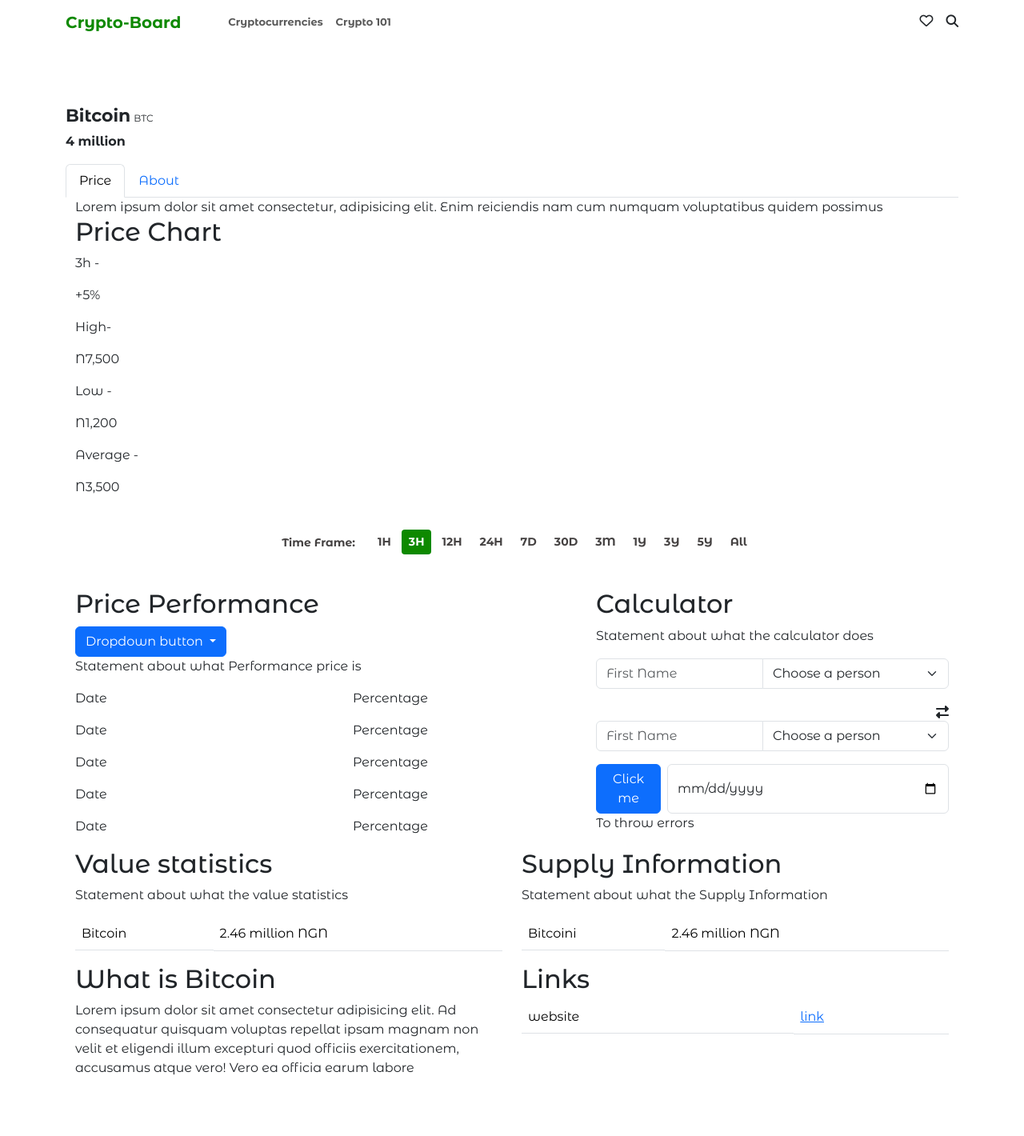
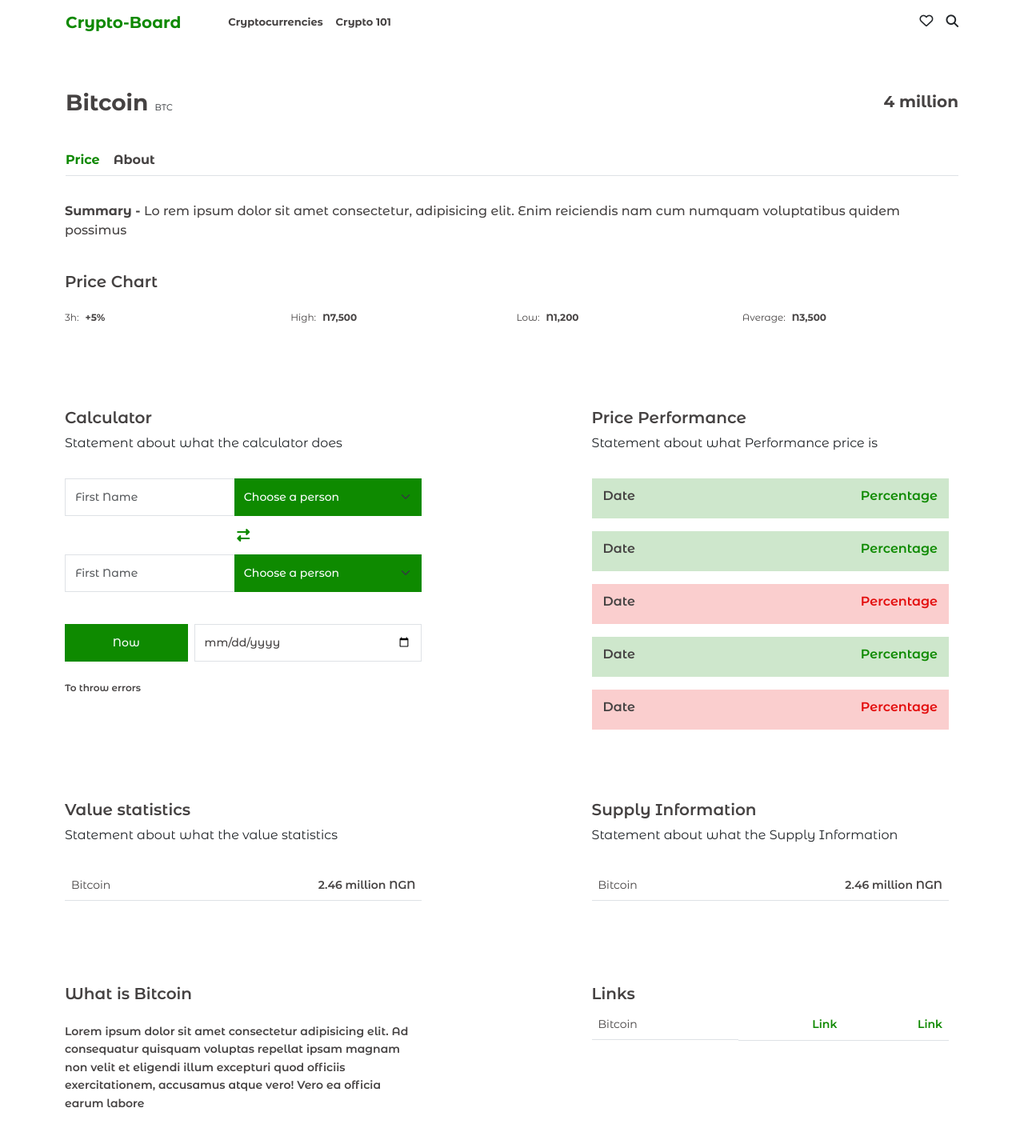
Before and after one commit to Randoski/Crypto-Board, a Vue app: page /coin in a window 1280 px wide. Shown: the top 1420 px of the page at 80% size. Before the commit the page ends 1363 px from the top, so only its background shows below. Built offline with nearby package versions, Linux system fonts and the light colour scheme.

Commit message:
Design cont

```diff
--- a/src/components/Gainers.vue
+++ b/src/components/Gainers.vue
@@ -1,8 +1,8 @@
 <template>
   <div>
     <!--All Gainers Heading -->
-    <h2 class="section-header">All Gainers</h2>
-    <!-- Description about the coinr  -->
+    <h2 class="section-header">Top Gainers</h2>
+    <!-- Description about the coin  -->
     <p class="section-text">
       All Gainers description All Gainers description All Gainers description
     </p>
@@ -24,7 +24,7 @@
           <td class="d-flex align-items-center">
             <!-- Crypto Name -->
             Bitcoin
-            <!-- Crypto Abbrevation -->
+            <!-- Crypto Abbreviation -->
             <span class="abbr">BTC</span>
           </td>
 
@@ -40,7 +40,7 @@
           <td class="d-flex align-items-center">
             <!-- Crypto Name -->
             Bitcoin
-            <!-- Crypto Abbrevation -->
+            <!-- Crypto Abbreviation -->
             <span class="abbr">BTC</span>
           </td>
 
@@ -56,7 +56,7 @@
           <td class="d-flex align-items-center">
             <!-- Crypto Name -->
             Bitcoin
-            <!-- Crypto Abbrevation -->
+            <!-- Crypto Abbreviation -->
             <span class="abbr">BTC</span>
           </td>
 
@@ -72,7 +72,7 @@
           <td class="d-flex align-items-center">
             <!-- Crypto Name -->
             Bitcoin
-            <!-- Crypto Abbrevation -->
+            <!-- Crypto Abbreviation -->
             <span class="abbr">BTC</span>
           </td>
 
@@ -88,7 +88,7 @@
           <td class="d-flex align-items-center">
             <!-- Crypto Name -->
             Bitcoin
-            <!-- Crypto Abbrevation -->
+            <!-- Crypto Abbreviation -->
             <span class="abbr">BTC</span>
           </td>
 
--- a/src/components/Price.vue
+++ b/src/components/Price.vue
@@ -2,36 +2,39 @@
   <div>
     <!-- Price Heading -->
     <section>
-      <div class="summary">
-        Lorem ipsum dolor sit amet consectetur, adipisicing elit. Enim reiciendis nam cum
+      <p class="summary">
+        <span>Summary - </span>
+        Lo rem ipsum dolor sit amet consectetur, adipisicing elit. Enim reiciendis nam cum
         numquam voluptatibus quidem possimus
-      </div>
+      </p>
 
       <!-- Price Chart -->
       <div class="chart-heading">
-        <h2>Price Chart</h2>
+        <h2 class="price-page-heading">Price Chart</h2>
         <!-- Percentage Increase or Decrease -->
-        <div>
-          <p>3h -</p>
-          <p>+5%</p>
+        <div class="row price-cont">
+          <div class="col-sm-3 price-children">
+            <p>3h:</p>
+            <p class="price-value">+5%</p>
           </div>
 
           <!-- High -->
-        <div>
-          <p>High-</p>
-          <p>N7,500</p>
+          <div class="col-sm-3 price-children">
+            <p>High:</p>
+            <p class="price-value">N7,500</p>
           </div>
 
           <!-- Low-->
-        <div>
-          <p>Low -</p>
-          <p>N1,200</p>
+          <div class="col-sm-3 price-children">
+            <p>Low:</p>
+            <p class="price-value">N1,200</p>
           </div>
 
           <!-- Average -->
-        <div>
-          <p>Average -</p>
-          <p>N3,500</p>
+          <div class="col-sm-3 price-children">
+            <p>Average:</p>
+            <p class="price-value">N3,500</p>
+          </div>
         </div>
       </div>
     </section>
@@ -41,92 +44,23 @@
       <!-- Graph -->
       <div></div>
       <!-- Time Frames -->
-      <div>
-        <ul
-          class="pag pagination pagination-sm justify-content-center"
-          style="margin: 40px 0"
-        >
-          <li class="page-item pag">
-            <a class="page-link pag" href="#">Time Frame:</a>
-          </li>
-          <li class="page-item"><a class="page-link pag" href="#">1H</a></li>
-          <li class="page-item active">
-            <a class="page-link pag active-pag" href="#">3H</a>
-          </li>
-          <li class="page-item"><a class="page-link pag" href="#">12H</a></li>
-          <li class="page-item"><a class="page-link pag" href="#">24H</a></li>
-          <li class="page-item"><a class="page-link pag" href="#">7D</a></li>
-          <li class="page-item"><a class="page-link pag" href="#">30D</a></li>
-          <li class="page-item"><a class="page-link pag" href="#">3M</a></li>
-          <li class="page-item"><a class="page-link pag" href="#">1Y</a></li>
-          <li class="page-item"><a class="page-link pag" href="#">3Y</a></li>
-          <li class="page-item"><a class="page-link pag" href="#">5Y</a></li>
-          <li class="page-item"><a class="page-link pag" href="#">All</a></li>
-        </ul>
-      </div>
+      <div></div>
     </section>
 
     <!-- Calculator and Price performance -->
-    <section class="row">
-      <!-- Price Performance-->
-      <div class="col-sm-5">
-        <div>
-          <h2>Price Performance</h2>
-          <!-- Time dropdown -->
-          <div class="dropdown">
-            <button
-              type="button"
-              class="btn btn-primary dropdown-toggle"
-              data-bs-toggle="dropdown"
-            >
-              Dropdown button
-            </button>
-            <ul class="dropdown-menu">
-              <li><a class="dropdown-item" href="#">Link 1</a></li>
-              <li><a class="dropdown-item" href="#">Link 2</a></li>
-              <li><a class="dropdown-item" href="#">Link 3</a></li>
-            </ul>
-          </div>
-        </div>
-        <!-- Statement about the price -->
-        <p>Statement about what Performance price is</p>
-        <!-- Price Ifo -->
-        <div>
-          <div class="price-heading">
-            <p>Date</p>
-            <p>Percentage</p>
-          </div>
-          <div class="price-heading">
-            <p>Date</p>
-            <p>Percentage</p>
-          </div>
-          <div class="price-heading">
-            <p>Date</p>
-            <p>Percentage</p>
-          </div>
-          <div class="price-heading">
-            <p>Date</p>
-            <p>Percentage</p>
-          </div>
-          <div class="price-heading">
-            <p>Date</p>
-            <p>Percentage</p>
-          </div>
-        </div>
-      </div>
-      <div class="col-sm-2"></div>
+    <section class="row grid-header">
       <!-- Calculator -->
       <div class="col-sm-5">
         <!-- Calculator Heading -->
-        <h2>Calculator</h2>
-        <p>Statement about what the calculator does</p>
+        <h2 class="price-page-heading">Calculator</h2>
+        <p class="price-page-desc">Statement about what the calculator does</p>
 
         <!-- Calculator container -->
-        <div>
+        <div class="heading-cont">
           <!-- First Input-->
           <div class="input-group mb-3">
-            <input type="text" class="form-control" placeholder="First Name" />
-            <select class="form-select" aria-label="Select person">
+            <input type="text" class="form-control cal-set" placeholder="First Name" />
+            <select class="form-select cal-set cal-drop" aria-label="Select person">
               <option selected>Choose a person</option>
               <option value="john">John</option>
               <option value="jane">Jane</option>
@@ -135,14 +69,14 @@
           </div>
 
           <!-- Convert Icon -->
-          <div class="convert">
+          <div class="convert d-flex justify-content-center align-items-center">
             <i class="fas fa-exchange-alt flip-horizontal"></i>
           </div>
 
           <!-- Second Input-->
           <div class="input-group mb-3">
-            <input type="text" class="form-control" placeholder="First Name" />
-            <select class="form-select" aria-label="Select person">
+            <input type="text" class="form-control cal-set" placeholder="First Name" />
+            <select class="form-select cal-set cal-drop" aria-label="Select person">
               <option selected>Choose a person</option>
               <option value="john">John</option>
               <option value="jane">Jane</option>
@@ -152,56 +86,111 @@
 
           <!-- Calendar and Now -->
           <!-- Button and Calendar -->
-          <div class="d-flex mt-3">
-            <button class="btn btn-primary me-2">Click me</button>
-            <input type="date" class="form-control" />
+          <div class="d-flex mt-3 cal-btn">
+            <button class="btn btn-primary me-2 cal-set">Now</button>
+            <input type="date" class="form-control cal-set" />
           </div>
 
           <!-- Calculator error -->
-          <span>To throw errors</span>
+          <div class="error"><p>To throw errors</p></div>
+        </div>
+      </div>
+
+      <!-- Page partition -->
+      <div class="col-sm-2"></div>
+
+      <!-- Price Performance -->
+      <div class="col-sm-5">
+        <div class="row">
+          <h2 class="price-page-heading col-6">Price Performance</h2>
+          <!-- Time dropdown -->
+          <!-- <div class="dropdown col-6">
+            <button
+              type="button"
+              class="btn btn-primary dropdown-toggle"
+              data-bs-toggle="dropdown"
+            >
+              Dropdown button
+            </button>
+            <ul class="dropdown-menu dropdown-menu-sm">
+              <li><a class="dropdown-item" href="#">Link 1</a></li>
+              <li><a class="dropdown-item" href="#">Link 2</a></li>
+              <li><a class="dropdown-item" href="#">Link 3</a></li>
+            </ul>
+          </div> -->
+        </div>
+        <!-- Statement about the price -->
+        <p class="price-page-desc">Statement about what Performance price is</p>
+        <!-- Price Info -->
+        <div class="heading-cont">
+          <div class="price-heading positive-price">
+            <p>Date</p>
+            <p class="percentage">Percentage</p>
+          </div>
+          <div class="price-heading positive-price">
+            <p>Date</p>
+            <p class="percentage">Percentage</p>
+          </div>
+          <div class="price-heading negative-price">
+            <p>Date</p>
+            <p class="percentage">Percentage</p>
+          </div>
+          <div class="price-heading positive-price">
+            <p>Date</p>
+            <p class="percentage">Percentage</p>
+          </div>
+          <div class="price-heading negative-price">
+            <p>Date</p>
+            <p class="percentage">Percentage</p>
+          </div>
         </div>
       </div>
     </section>
 
     <!-- Coin and Links-->
-    <section class="row">
+    <section class="row grid-header">
       <!-- Value Statistics -->
-      <div class="col-sm-6">
+      <div class="col-sm-5">
         <!-- Value Statistics Heading -->
-        <h2>Value statistics</h2>
-        <p>Statement about what the value statistics</p>
+        <h2 class="price-page-heading">Value statistics</h2>
+        <p class="price-page-desc">Statement about what the value statistics</p>
 
         <!-- Table -->
-        <table class="table table-hover table-sub-section">
+        <table class="heading-cont table table-sub-section">
           <!-- Table Body -->
           <tbody>
             <tr>
               <!-- Criteria -->
-              <td class="d-flex align-items-center"><img src="" alt="" /> Bitcoin</td>
+              <td class="d-flex align-items-center criteria">
+                <img src="" alt="" /> Bitcoin
+              </td>
 
               <!-- Value -->
-              <td>2.46 million NGN</td>
+              <td class="text-end value coin-value">2.46 million NGN</td>
             </tr>
           </tbody>
         </table>
       </div>
 
+      <!-- Page partition -->
+      <div class="col-sm-2"></div>
+
       <!-- Supply Information -->
-      <div class="col-sm-6">
+      <div class="col-sm-5">
         <!-- Supply Information Heading -->
-        <h2>Supply Information</h2>
-        <p>Statement about what the Supply Information</p>
+        <h2 class="price-page-heading">Supply Information</h2>
+        <p class="price-page-desc">Statement about what the Supply Information</p>
 
         <!-- Table -->
-        <table class="table table-hover table-sub-section">
+        <table class="heading-cont table table-sub-section">
           <!-- Table Body -->
           <tbody>
             <tr>
               <!-- Criteria -->
-              <td class="d-flex align-items-center">Bitcoin <span> i</span></td>
+              <td class="d-flex align-items-center criteria">Bitcoin</td>
 
               <!-- Value -->
-              <td>2.46 million NGN</td>
+              <td class="text-end value">2.46 million NGN</td>
             </tr>
           </tbody>
         </table>
@@ -209,33 +198,42 @@
     </section>
 
     <!-- About Coin and Link -->
-    <section class="row">
+    <section class="row grid-header">
       <!-- About Coin -->
-      <div class="col-sm-6">
+      <div class="col-sm-5">
         <!-- Coin Heading -->
-        <h2>What is Bitcoin</h2>
-        <p>
+        <h2 class="price-page-heading">What is Bitcoin</h2>
+        <p class="price-page-desc value read-text">
           Lorem ipsum dolor sit amet consectetur adipisicing elit. Ad consequatur quisquam
           voluptas repellat ipsam magnam non velit et eligendi illum excepturi quod
           officiis exercitationem, accusamus atque vero! Vero ea officia earum labore
         </p>
+        <router-link to="/" class="cta">Read more about BTC</router-link>
       </div>
 
+      <!-- Page Partition -->
+      <div class="col-sm-2"></div>
+
       <!-- Value Statistics -->
-      <div class="col-sm-6">
+      <div class="col-sm-5">
         <!-- Value Statistics Heading -->
-        <h2>Links</h2>
+        <h2 class="price-page-heading">Links</h2>
 
         <!-- Table -->
-        <table class="table table-hover table-sub-section">
+        <table class="table table- table-sub-section">
           <!-- Table Body -->
           <tbody>
             <tr>
               <!-- Criteria -->
-              <td class="d-flex align-items-center"><img src="" alt="" /> website</td>
+              <td class="d-flex align-items-center criteria">
+                <img src="" alt="" /> Bitcoin
+              </td>
 
               <!-- Value -->
-              <td><a href="/" target="_blank">link</a></td>
+              <td class="text-end value"><a href="#" class="link">Link</a></td>
+              <td class="text-end value">
+                <router-link href="#" class="link">Link</router-link>
+              </td>
             </tr>
           </tbody>
         </table>
@@ -245,6 +243,162 @@
 </template>
 
 <style>
+/* Summary*/
+.summary {
+  font-weight: 500;
+  margin-top: 32px;
+  color: rgb(69, 66, 66);
+}
+
+.summary span {
+  font-weight: 700;
+}
+
+.grid-header {
+  margin-top: 48px !important;
+}
+
+.price-heading {
+  display: flex;
+  justify-content: space-between;
+}
+
+.price-page-heading {
+  color: rgb(69, 66, 66);
+  margin-top: 40px;
+  font-size: 20px;
+  font-weight: 600;
+}
+
+.coin-value {
+  color: rgb(69, 66, 66);
+}
+
+.price-cont {
+  margin-top: 24px;
+}
+
+.price-children {
+  display: flex;
+}
+
+.price-children p {
+  font-size: 12px !important;
+  color: rgb(69, 66, 66);
+}
+
+.price-value {
+  font-weight: bold;
+  margin-left: 8px;
+}
+
+.heading-cont {
+  margin-top: 32px;
+}
+
+.price-heading {
+  margin-top: 16px;
+  padding: 10px 14px 0;
+}
+
+.price-heading p {
+  font-weight: 600;
+  color: rgb(69, 66, 66);
+}
+
+.positive-price {
+  background-color: rgba(14, 137, 0, 0.2);
+}
+
+.positive-price .percentage {
+  color: #0e8a00;
+}
+
+.negative-price {
+  background-color: rgba(227, 13, 13, 0.2);
+}
+
+.negative-price .percentage {
+  color: #e30d0d;
+}
+
+.cal-set {
+  box-shadow: none !important;
+  border-radius: 0;
+  padding-top: 12px;
+  padding-bottom: 12px;
+  font-weight: 500;
+  font-size: 14px;
+}
+
+.cal-drop {
+  background-color: #0e8a00;
+  color: white;
+}
+
+.form-select {
+  cursor: pointer !important;
+}
+
+select {
+  border: none !important;
+  outline: none !important;
+}
+
+option {
+  cursor: pointe !important;
+  background-color: rgba(14, 137, 0, 0.5);
+  font-family: "Montserrat Alternates", sans-serif !important;
+}
+
+.form-control:focus,
+.cal-drop:focus {
+  outline: none;
+  border-color: #0e8a00;
+}
+
+.convert {
+  color: #0e8a00;
+  margin-bottom: 16px;
+  margin-top: 10px;
+  cursor: pointer;
+}
+
+.convert:hover {
+  color: rgba(14, 137, 0, 0.5);
+}
+
+.cal-btn {
+  margin-top: 40px !important;
+}
+
+.cal-btn button {
+  width: 35%;
+  background-color: #0e8a00;
+  border: 1px solid #0e8a00;
+}
+.cal-btn button:hover,
+.cal-btn button:focus {
+  background: transparent;
+  border: 1px solid transparent;
+  background-color: rgba(14, 137, 0, 0.7);
+}
+
+.cal-btn input {
+  width: 65%;
+  color: rgb(69, 66, 66);
+}
+
+.error {
+  margin-top: 24px;
+  color: rgb(69, 66, 66);
+}
+
+.error p {
+  font-size: 12px !important;
+  font-weight: 600;
+}
+
 /* Pagination */
 .pag {
   color: rgb(69, 66, 66) !important;
@@ -254,7 +408,6 @@
   margin: 0 5px;
   border-radius: 4px;
 }
-
 /* Active Pagination */
 .active-pag {
   color: white !important;
@@ -263,12 +416,60 @@
   border: 1px solid transparent;
 }
 
-.convert {
-  transform: rotate(180deg) !important;
+.criteria {
+  font-size: 14px;
+  color: rgb(69, 66, 66) !important;
 }
 
-.price-heading {
-  display: flex;
-  justify-content: space-between;
+.value {
+  font-size: 14px;
+  font-weight: 600;
+  color: rgb(69, 66, 66) !important;
+}
+
+.cta {
+  display: block;
+  width: 100%;
+  text-decoration: none;
+  color: rgb(69, 66, 66);
+  font-size: 12px;
+  font-weight: 600;
+  text-align: center !important;
+  border: 1px solid rgb(174, 173, 173);
+  border-radius: 4px;
+  padding: 14px 0;
+  margin: 32px 0 88px;
+}
+
+.cta:hover {
+  background-color: rgba(14, 137, 0, 0.2);
+  border: 1px solid transparent;
+}
+
+.read-text {
+  margin-top: 24px;
+  line-height: 1.6;
+}
+
+.links-criteria {
+  font-weight: 400;
+  font-size: 16px;
+  color: rgb(69, 66, 66) !important;
+}
+
+.link {
+  color: #0e8900;
+  text-decoration: none;
+  font-size: 14px;
+  font-weight: 600;
+}
+
+.link:hover {
+  color: rgba(14, 137, 0, 0.7);
+}
+
+.link:active,
+.link:visited {
+  color: #0e8900;
 }
 </style>
--- a/src/views/Coin.vue
+++ b/src/views/Coin.vue
@@ -8,11 +8,15 @@
             <div>
               <!-- Image, name & Logo -->
               <div class="coin">
-                <img src="" alt="" />
-                <h2 class="crypto-name">Bitcoin</h2>
-                <p class="coin-abbr">BTC</p>
+                <div class="coin-head">
+                  <img src="" alt="" />
+                  <h2 class="crypto-name">Bitcoin</h2>
+                  <p class="coin-abbr">BTC</p>
+                </div>
                 <!-- Web Amount -->
-                <p class="desktop-amount">4 million</p>
+                <div>
+                  <p class="desktop-amount">4 million</p>
+                </div>
               </div>
 
               <!-- Amount -->
@@ -23,19 +27,19 @@
 
             <!-- Tab Links -->
             <ul class="nav nav-tabs" role="tablist">
-              <!--  -Price -->
-              <li class="nav-item">
+              <!-- Price -->
+              <li class="nav-item temporary-adjust">
                 <a class="nav-link active" data-bs-toggle="tab" href="#price">Price</a>
               </li>
 
               <!-- About -->
-              <li class="nav-item">
+              <li class="nav-item temporary-adjust">
                 <a class="nav-link" data-bs-toggle="tab" href="#about">About</a>
               </li>
             </ul>
 
             <!-- Tab panes -->
-            <div class="tab-content tab">
+            <div class="tab-content tab temporary-adjust2">
               <!-- Price -->
               <div id="price" class="container tab-pane active">
                 <div>
@@ -70,35 +74,104 @@
 </script>
 
 <style>
-.coin {
-  display: flex;
+.coin-head {
   display: flex;
   align-items: baseline;
 }
-
 .coin-abbr {
   margin-left: 4px;
   font-size: 12px !important;
 }
 .coin-heading {
-  margin-top: 132px !important;
+  margin-top: 112px !important;
 }
 
 .crypto-name {
   font-weight: 700;
   font-size: 22px;
+  color: rgb(69, 66, 66);
 }
 
 .desktop-amount {
   display: none;
+  color: rgb(69, 66, 66);
 }
 
 .mobile-amount {
   font-weight: bold;
   margin-top: -8px;
+  color: rgb(69, 66, 66);
 }
 
-.tab {
-  width: 100% !important;
+.nav-tabs {
+  font-size: 16px;
+  margin: 20px 0 16px;
+  font-weight: 700;
+}
+
+.nav-link,
+.nav-link.active {
+  background-color: transparent !important;
+  border-color: transparent !important;
+}
+
+.nav-link {
+  color: rgb(69, 66, 66);
+}
+.nav-tabs .nav-link {
+  border-bottom: none !important;
+}
+
+.nav-link.active {
+  color: #0e8900 !important;
+}
+
+.nav-link.active:hover {
+  color: #0e8900 !important;
+}
+
+.nav-tabs .nav-link:hover {
+  color: rgba(14, 137, 0, 0.7);
+  border: 1px solid transparent;
+}
+
+.temporary-adjust {
+  margin-left: -17px !important;
+}
+
+.temporary-adjust2 {
+  margin-left: -13px !important;
+}
+
+/* Media Queries */
+@media (min-width: 850px) {
+  .coin {
+    display: flex;
+    justify-content: space-between;
+  }
+
+  .coin-abbr {
+    margin-left: 8px;
+    font-size: 11px !important;
+  }
+
+  .crypto-name {
+    font-weight: 700;
+    font-size: 28px;
+  }
+
+  .desktop-amount {
+    display: block;
+    color: rgb(69, 66, 66);
+    font-size: 20px;
+    font-weight: 700;
+  }
+
+  .mobile-amount {
+    font-weight: bold;
+    margin-top: -8px;
+    color: rgb(69, 66, 66);
+    display: none;
+  }
 }
 </style>
--- a/src/views/Learn.vue
+++ b/src/views/Learn.vue
@@ -99,6 +99,7 @@
 .q-a p {
   font-size: 10px;
   font-weight: bold;
+  color: rgb(69, 66, 66) !important;
 }
 
 @media (min-width: 850px) {
```
Also changed, not shown: src/components/About.vue (+50 -1 lines), src/components/Losers.vue (+8 -8 lines), src/components/NewestCoin.vue (+6 -6 lines). Lines whose indentation alone changed are shown as unchanged.
